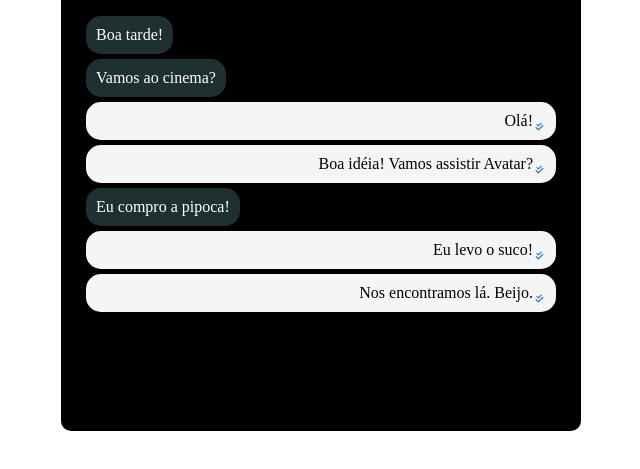
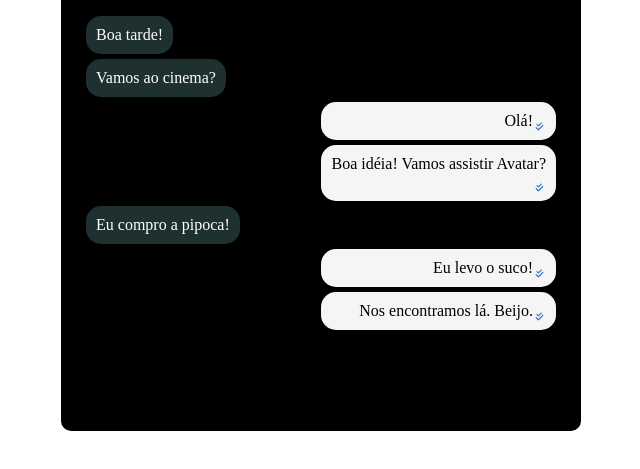
Before and after one commit to Biancakvieira/0.9.1, a plain HTML site: page index.html in a window 1280 px wide. Shown: the part 97-566 px from the top of the page, without its empty margins (319-959 px from the left). Drawn offline with Linux system fonts and the light colour scheme.

Commit message:
enviados alterados

```diff
--- a/estilo.css
+++ b/estilo.css
@@ -59,7 +59,10 @@ ul{
     color: black;
 
     padding: 10px;
-    margin: 5px;
+    margin-top: 5px;
+    margin-bottom: 5px;
+    margin-right: 5px;
+    margin-left: 50%;
     list-style: none;
     text-align: right;
 
```
